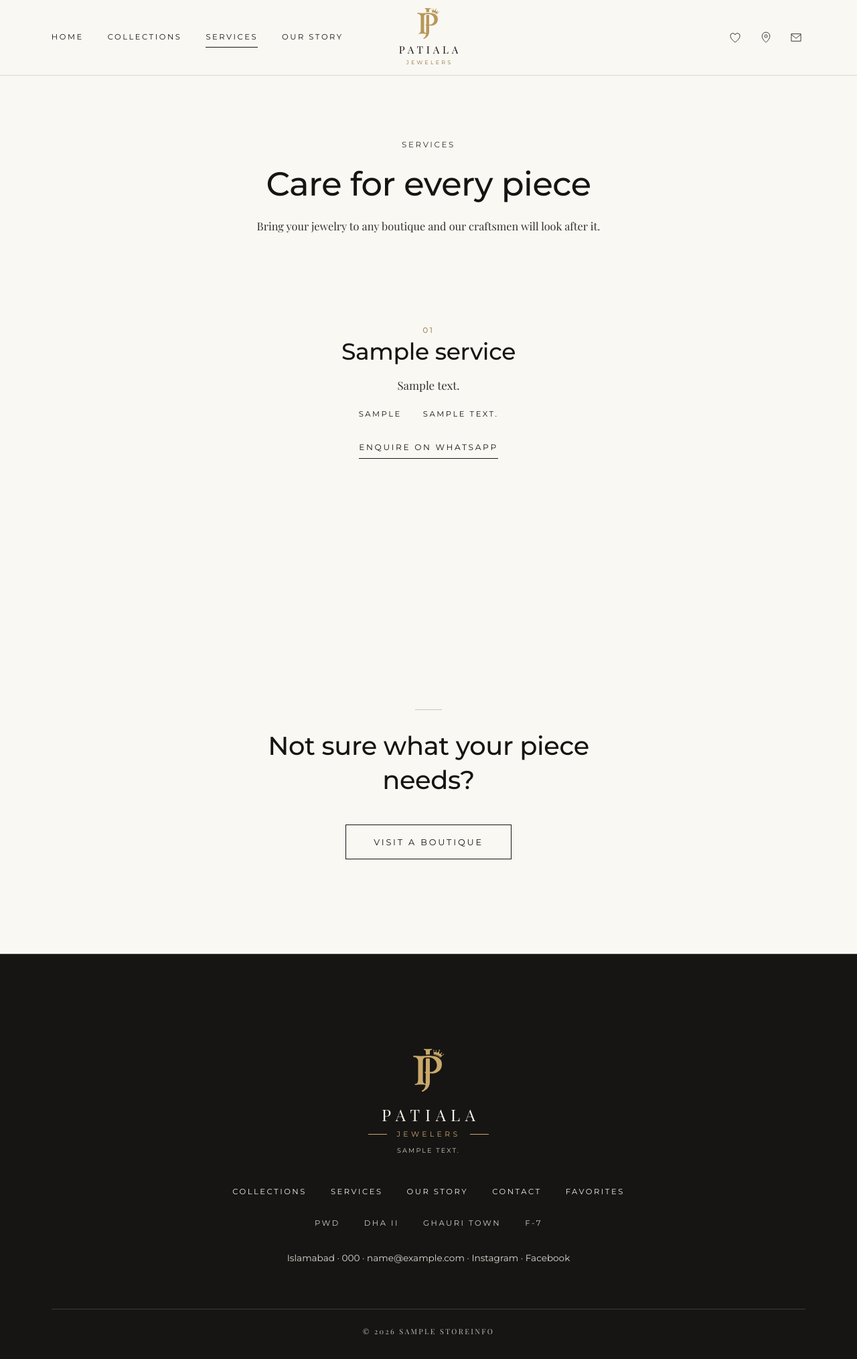
After one commit to CodesxTalha/Patiala-Jewellers, a Django app: page /services/ in a window 1280 px wide. The commit adds this page. Shown: the whole page at 67% size. Run offline with Django 5.2, Linux system fonts and the light colour scheme; data comes from the database, SQL or seed files in the repository; tables that the repository leaves empty hold one stand-in row (values such as "Sample post").

Commit message:
Add services: admin-managed Service model, Services page and home section
- Service model (name, summary, description, turnaround, price note, order, active) with admin
- /services/ page with a WhatsApp enquiry link per service; Services added to header, menu and footer
- Home section showing the first four services
- Six demo services (polishing, repair, resizing, cleaning, custom design, valuation) in seed_demo
- Hero tagline changed to Where love meets gold.

```diff
--- a/shop/models.py
+++ b/shop/models.py
@@ -149,7 +149,7 @@ class StoreInfo(models.Model):
 
     name = models.CharField(max_length=120, default="Patiala Jewelers")
     descriptor = models.CharField(max_length=120, default="Gold & Diamonds")
-    tagline = models.CharField(max_length=200, default="Made to be passed down.")
+    tagline = models.CharField(max_length=200, default="Where love meets gold.")
     phone = models.CharField(max_length=30, blank=True)
     whatsapp = models.CharField(
         max_length=20, blank=True, help_text="Number with country code, digits only, e.g. 923001234567"
@@ -249,3 +249,23 @@ class HeroSlide(models.Model):
     @property
     def url(self):
         return self.image.url
+
+
+class Service(models.Model):
+    name = models.CharField(max_length=100, unique=True)
+    summary = models.CharField(max_length=160, help_text="One short line, shown on the home page.")
+    description = models.TextField(blank=True, help_text="A few sentences, shown on the Services page.")
+    turnaround = models.CharField(max_length=60, blank=True, help_text='For example "Same day" or "3 to 5 days".')
+    price_note = models.CharField(max_length=60, blank=True, help_text='For example "From Rs 1,500" or "Complimentary".')
+    display_order = models.PositiveIntegerField(default=0, help_text="Lower numbers show first.")
+    is_active = models.BooleanField(default=True)
+
+    class Meta:
+        ordering = ["display_order", "name"]
+
+    def __str__(self):
+        return self.name
+
+    @property
+    def wa_text(self):
+        return f"Hello, I would like to enquire about your {self.name.lower()} service."
--- a/shop/urls.py
+++ b/shop/urls.py
@@ -8,6 +8,7 @@ urlpatterns = [
     path("", views.home, name="home"),
     path("collections/", views.collections, name="collections"),
     path("collections/<slug:slug>/", views.product_detail, name="product_detail"),
+    path("services/", views.services, name="services"),
     path("favorites/", views.favorites, name="favorites"),
     path("about/", views.about, name="about"),
     path("contact/", views.contact, name="contact"),
--- a/shop/views.py
+++ b/shop/views.py
@@ -4,7 +4,7 @@ from django.db.models import Q
 from django.shortcuts import get_object_or_404, redirect, render
 
 from .forms import EnquiryForm
-from .models import Branch, Category, Product
+from .models import Branch, Category, Product, Service
 
 
 def visible_products():
@@ -19,6 +19,7 @@ def home(request):
     return render(request, "shop/home.html", {
         "featured": visible_products().filter(is_featured=True)[:8],
         "categories": Category.objects.filter(is_active=True)[:6],
+        "services": Service.objects.filter(is_active=True)[:4],
     })
 
 
@@ -89,6 +90,10 @@ def favorites(request):
     return render(request, "shop/favorites.html", {"pieces": pieces})
 
 
+def services(request):
+    return render(request, "shop/services.html", {"services": Service.objects.filter(is_active=True)})
+
+
 def about(request):
     return render(request, "shop/about.html")
 
--- a/static/css/main.css
+++ b/static/css/main.css
@@ -783,3 +783,20 @@ body.modal-open { overflow: hidden; }
 .cselect--field .cselect-btn { width: 100%; justify-content: space-between; padding: .9rem 0; border-bottom: var(--field); font-size: 1rem; text-transform: none; letter-spacing: var(--track-body); }
 .cselect--field .cselect-list { left: 0; right: 0; }
 @media (max-width: 640px) { .toolbar .cselect-list { min-width: 12rem; } }
+
+/* ---------- Services ---------- */
+.services { display: grid; gap: 3.5rem 2rem; max-width: 70rem; margin: 0 auto; }
+@media (min-width: 640px) { .services { grid-template-columns: repeat(2, 1fr); } }
+@media (min-width: 1100px) { .services { grid-template-columns: repeat(4, 1fr); gap: 3.5rem 2.5rem; } }
+.service { display: flex; flex-direction: column; align-items: center; text-align: center; }
+.service-no { font: 400 .72rem/1 var(--font-body); letter-spacing: var(--track-label); color: var(--gold-deep); margin-bottom: 1.1rem; }
+.service h3 { margin-bottom: .6rem; transition: color .3s var(--ease); }
+.service p { margin: 0; max-width: 18rem; text-wrap: balance; color: var(--warm-grey); }
+.service:hover h3 { color: var(--warm-grey); }
+.service-row { text-align: center; padding: clamp(2.5rem, 6vw, 4rem) 0; border-top: var(--line-soft); }
+.service-row:first-child { border-top: 0; padding-top: 0; }
+.service-row h2 { margin-bottom: 1rem; }
+.service-row p { max-width: 32rem; margin-left: auto; margin-right: auto; color: var(--warm-grey); }
+.service-meta { display: flex; justify-content: center; flex-wrap: wrap; gap: .5rem 2rem; margin: 1.25rem auto 1.75rem !important;
+  font: 400 .72rem/1.4 var(--font-body) !important; letter-spacing: var(--track-label); text-transform: uppercase; color: var(--soft-black) !important; }
+.service-row { scroll-margin-top: calc(var(--header-h-small) + 1.5rem); }
--- a/templates/base.html
+++ b/templates/base.html
@@ -45,6 +45,7 @@
         <nav class="header-nav" aria-label="Main">
           <a href="{% url 'shop:home' %}" {% if name == 'home' %}class="active"{% endif %}>Home</a>
           <a href="{% url 'shop:collections' %}" {% if name == 'collections' or name == 'product_detail' %}class="active"{% endif %}>Collections</a>
+          <a href="{% url 'shop:services' %}" {% if name == 'services' %}class="active"{% endif %}>Services</a>
           <a href="{% url 'shop:about' %}" {% if name == 'about' %}class="active"{% endif %}>Our Story</a>
         </nav>
       </div>
@@ -83,6 +84,7 @@
     <nav aria-label="Mobile">
       <a href="{% url 'shop:home' %}"><span>Home</span><svg class="chev" viewBox="0 0 8 14" width="8" height="14" aria-hidden="true"><path d="M1 1l6 6-6 6"/></svg></a>
       <a href="{% url 'shop:collections' %}"><span>Collections</span><svg class="chev" viewBox="0 0 8 14" width="8" height="14" aria-hidden="true"><path d="M1 1l6 6-6 6"/></svg></a>
+      <a href="{% url 'shop:services' %}"><span>Services</span><svg class="chev" viewBox="0 0 8 14" width="8" height="14" aria-hidden="true"><path d="M1 1l6 6-6 6"/></svg></a>
       <a href="{% url 'shop:about' %}"><span>Our Story</span><svg class="chev" viewBox="0 0 8 14" width="8" height="14" aria-hidden="true"><path d="M1 1l6 6-6 6"/></svg></a>
       <a href="{% url 'shop:contact' %}"><span>Contact</span><svg class="chev" viewBox="0 0 8 14" width="8" height="14" aria-hidden="true"><path d="M1 1l6 6-6 6"/></svg></a>
       <a href="{% url 'shop:favorites' %}"><span>Favorites</span><svg class="chev" viewBox="0 0 8 14" width="8" height="14" aria-hidden="true"><path d="M1 1l6 6-6 6"/></svg></a>
@@ -107,6 +109,7 @@
       {% include "_lockup.html" %}
       <ul class="footer-links">
         <li><a href="{% url 'shop:collections' %}">Collections</a></li>
+        <li><a href="{% url 'shop:services' %}">Services</a></li>
         <li><a href="{% url 'shop:about' %}">Our Story</a></li>
         <li><a href="{% url 'shop:contact' %}">Contact</a></li>
         <li><a href="{% url 'shop:favorites' %}">Favorites</a></li>
--- /dev/null
+++ b/templates/shop/services.html
@@ -0,0 +1,44 @@
+{% extends "base.html" %}
+
+{% block title %}Services · {{ store.name }}{% endblock %}
+{% block meta_description %}Polishing, repair, resizing and more for your jewelry, by the craftsmen at {{ store.name }}.{% endblock %}
+
+{% block content %}
+<section class="page-head">
+  <div class="container">
+    <span class="label">Services</span>
+    <h1>Care for every piece</h1>
+    <p class="lead">Bring your jewelry to any boutique and our craftsmen will look after it.</p>
+  </div>
+</section>
+
+<section class="section section--flush">
+  <div class="container container--narrow">
+    {% for sv in services %}
+    <article class="service-row" id="service-{{ sv.pk }}" data-reveal>
+      <span class="service-no">{{ forloop.counter|stringformat:"02d" }}</span>
+      <h2>{{ sv.name }}</h2>
+      <p>{% if sv.description %}{{ sv.description }}{% else %}{{ sv.summary }}{% endif %}</p>
+      {% if sv.turnaround or sv.price_note %}
+      <p class="service-meta">{% if sv.turnaround %}<span>{{ sv.turnaround }}</span>{% endif %}{% if sv.price_note %}<span>{{ sv.price_note }}</span>{% endif %}</p>
+      {% endif %}
+      {% if store.whatsapp %}
+      <a class="link-underline" href="https://wa.me/{{ store.whatsapp }}?text={{ sv.wa_text|urlencode }}" target="_blank" rel="noopener">Enquire on WhatsApp</a>
+      {% else %}
+      <a class="link-underline" href="{% url 'shop:contact' %}#appointment">Send an enquiry</a>
+      {% endif %}
+    </article>
+    {% empty %}
+    <p class="empty">Our services will be listed here soon.</p>
+    {% endfor %}
+  </div>
+</section>
+
+<section class="section center">
+  <div class="container" data-reveal>
+    <hr class="rule">
+    <p class="quote">Not sure what your piece needs?</p>
+    <a href="{% url 'shop:contact' %}#boutiques" class="btn">Visit a boutique</a>
+  </div>
+</section>
+{% endblock %}
```
Also changed, not shown: shop/admin.py (+8 -1 lines), shop/management/commands/seed_demo.py (+31 -2 lines), shop/tests.py (+11 -1 lines), templates/shop/home.html (+22 -0 lines), shop/migrations/0009_tagline_where_love_meets_gold.py (added), shop/migrations/0010_service.py (added).
